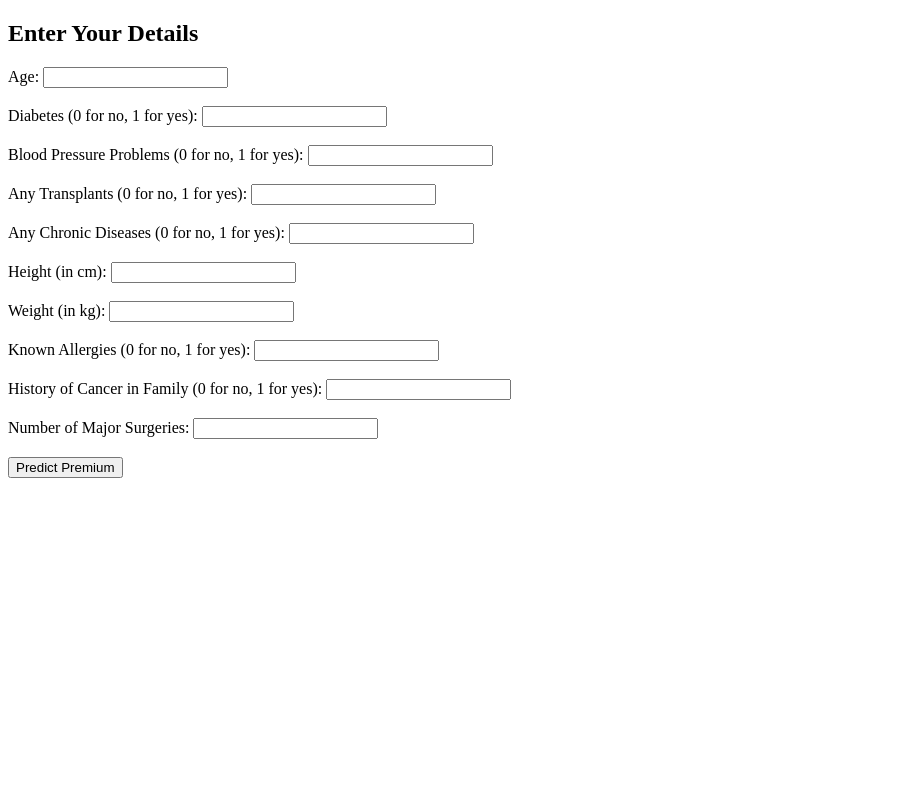
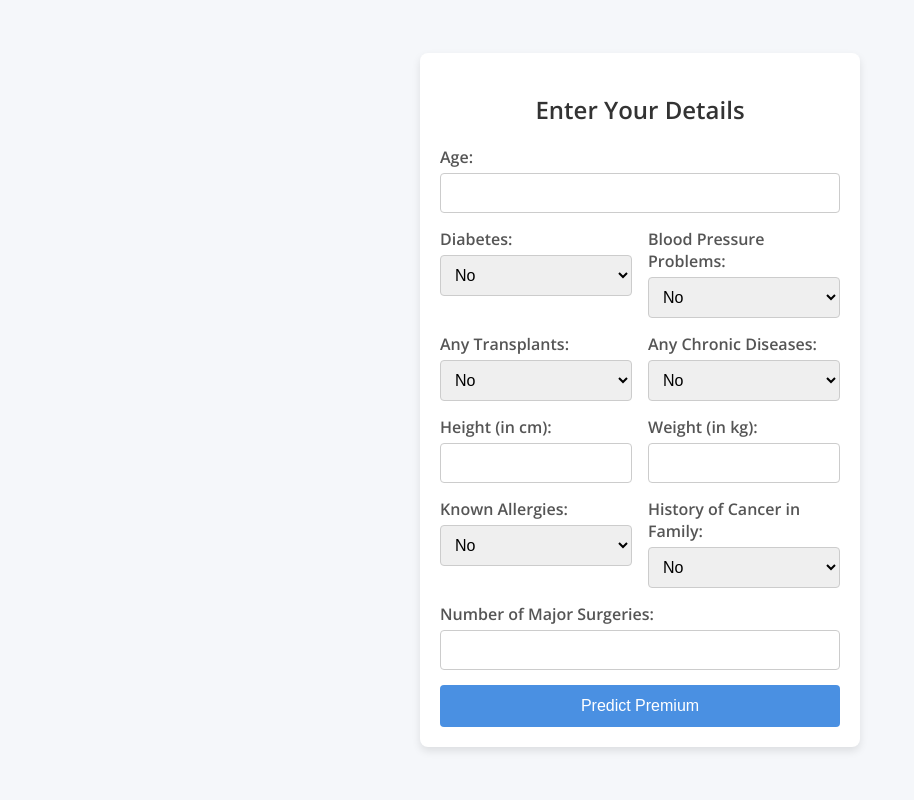
Before and after one commit to 1-apex/Insurance-Prediction-Web-Application, a Django app: page / in a window 1280 px wide. Shown: the whole page, without its empty margins (0-914 px from the left). Run offline with Django 5.2, Linux system fonts and the light colour scheme.

Commit message:
added styling to the page

```diff
--- a/templates/predict_premium.html
+++ b/templates/predict_premium.html
@@ -2,31 +2,113 @@
 <html>
 <head>
     <title>Predict Insurance Premium</title>
+    <link rel="stylesheet" href="style.css">
 </head>
 <body>
+    <div class="container">
         <h2>Enter Your Details</h2>
-    <form action="/predict_premium" method="post"> {% csrf_token %}
+        <form id="predictionForm" action="/predict_premium" method="post"> {% csrf_token %}
+            <div class="form-group">
                 <label for="age">Age:</label>
-        <input type="number" id="age" name="age"><br><br>
-        <label for="diabetes">Diabetes (0 for no, 1 for yes):</label>
-        <input type="number" id="diabetes" name="diabetes"><br><br>
-        <label for="blood_pressure_problems">Blood Pressure Problems (0 for no, 1 for yes):</label>
-        <input type="number" id="blood_pressure_problems" name="blood_pressure_problems"><br><br>
-        <label for="transplants">Any Transplants (0 for no, 1 for yes):</label>
-        <input type="number" id="transplants" name="transplants"><br><br>
-        <label for="chronic_diseases">Any Chronic Diseases (0 for no, 1 for yes):</label>
-        <input type="number" id="chronic_diseases" name="chronic_diseases"><br><br>
+                <input type="number" id="age" name="age">
+            </div>
+
+            <div class="form-group inline-group">
+                <div class="form-half">
+                    <label for="diabetes">Diabetes:</label>
+                    <select id="diabetes" name="diabetes">
+                        <option value="0">No</option>
+                        <option value="1">Yes</option>
+                    </select>
+                </div>
+                <div class="form-half">
+                    <label for="blood_pressure_problems">Blood Pressure Problems:</label>
+                    <select id="blood_pressure_problems" name="blood_pressure_problems">
+                        <option value="0">No</option>
+                        <option value="1">Yes</option>
+                    </select>
+                </div>
+            </div>
+
+            <div class="form-group inline-group">
+                <div class="form-half">
+                    <label for="transplants">Any Transplants:</label>
+                    <select id="transplants" name="transplants">
+                        <option value="0">No</option>
+                        <option value="1">Yes</option>
+                    </select>
+                </div>
+                <div class="form-half">
+                    <label for="chronic_diseases">Any Chronic Diseases:</label>
+                    <select id="chronic_diseases" name="chronic_diseases">
+                        <option value="0">No</option>
+                        <option value="1">Yes</option>
+                    </select>
+                </div>
+            </div>
+
+            <div class="form-group inline-group">
+                <div class="form-half">
                     <label for="height">Height (in cm):</label>
-        <input type="number" id="height" name="height"><br><br>
+                    <input type="number" id="height" name="height">
+                </div>
+                <div class="form-half">
                     <label for="weight">Weight (in kg):</label>
-        <input type="number" id="weight" name="weight"><br><br>
-        <label for="known_allergies">Known Allergies (0 for no, 1 for yes):</label>
-        <input type="number" id="known_allergies" name="known_allergies"><br><br>
-        <label for="history_of_cancer">History of Cancer in Family (0 for no, 1 for yes):</label>
-        <input type="number" id="history_of_cancer" name="history_of_cancer"><br><br>
+                    <input type="number" id="weight" name="weight">
+                </div>
+            </div>
+
+            <div class="form-group inline-group">
+                <div class="form-half">
+                    <label for="known_allergies">Known Allergies:</label>
+                    <select id="known_allergies" name="known_allergies">
+                        <option value="0">No</option>
+                        <option value="1">Yes</option>
+                    </select>
+                </div>
+                <div class="form-half">
+                    <label for="history_of_cancer">History of Cancer in Family:</label>
+                    <select id="history_of_cancer" name="history_of_cancer">
+                        <option value="0">No</option>
+                        <option value="1">Yes</option>
+                    </select>
+                </div>
+            </div>
+
+            <div class="form-group">
                 <label for="num_major_surgeries">Number of Major Surgeries:</label>
-        <input type="number" id="num_major_surgeries" name="num_major_surgeries"><br><br>
+                <input type="number" id="num_major_surgeries" name="num_major_surgeries">
+            </div>
+
             <button type="submit">Predict Premium</button>
         </form>
+    </div>
+
+    <div class="modal" id="resultModal">
+        <div class="modal-content">
+            <h2>Predicted Insurance Premium</h2>
+            <p>The predicted insurance premium is: <strong id="predictedPremium"></strong></p>
+            <button id="closeModal">Close</button>
+        </div>
+    </div>
+
+    <script>
+        document.getElementById('predictionForm').addEventListener('submit', function(event) {
+            event.preventDefault();
+
+            // Assuming the form submission is handled via AJAX and the prediction is received
+            // For demonstration purposes, let's mock the prediction result
+            const predictedPremium = "$500"; // This should be replaced by actual AJAX response data
+
+            document.getElementById('predictedPremium').textContent = predictedPremium;
+            document.getElementById('resultModal').style.display = 'flex';
+            document.querySelector('.container').classList.add('blur');
+        });
+
+        document.getElementById('closeModal').addEventListener('click', function() {
+            document.getElementById('resultModal').style.display = 'none';
+            document.querySelector('.container').classList.remove('blur');
+        });
+    </script>
 </body>
 </html>
--- /dev/null
+++ b/templates/style.css
@@ -0,0 +1,103 @@
+@import url('https://fonts.googleapis.com/css2?family=Open+Sans:wght@300;400;600&display=swap');
+
+body {
+    font-family: 'Open Sans', sans-serif;
+    background-color: #f5f7fa;
+    display: flex;
+    justify-content: center;
+    align-items: center;
+    height: 100vh;
+    margin: 0;
+}
+
+.container {
+    background-color: #fff;
+    padding: 20px;
+    border-radius: 8px;
+    box-shadow: 0 4px 8px rgba(0, 0, 0, 0.1);
+    width: 400px;
+    transition: filter 0.3s ease;
+}
+
+h2 {
+    margin-bottom: 20px;
+    color: #333;
+    text-align: center;
+}
+
+.form-group {
+    margin-bottom: 15px;
+}
+
+.inline-group {
+    display: flex;
+    justify-content: space-between;
+}
+
+.form-half {
+    width: 48%;
+}
+
+label {
+    display: block;
+    margin-bottom: 5px;
+    color: #555;
+    font-weight: 600;
+}
+
+input[type="number"],
+select {
+    width: 100%;
+    padding: 10px;
+    border: 1px solid #ccc;
+    border-radius: 4px;
+    font-size: 16px;
+    box-sizing: border-box;
+    transition: border-color 0.3s ease;
+}
+
+input[type="number"]:focus,
+select:focus {
+    border-color: #4a90e2;
+    outline: none;
+}
+
+button {
+    width: 100%;
+    padding: 12px;
+    border: none;
+    border-radius: 4px;
+    background-color: #4a90e2;
+    color: #fff;
+    font-size: 16px;
+    cursor: pointer;
+    transition: background-color 0.3s ease;
+}
+
+button:hover {
+    background-color: #357ab8;
+}
+
+.modal {
+    display: none;
+    position: fixed;
+    top: 0;
+    left: 0;
+    width: 100%;
+    height: 100%;
+    background: rgba(0, 0, 0, 0.5);
+    justify-content: center;
+    align-items: center;
+}
+
+.modal-content {
+    background: #fff;
+    padding: 20px;
+    border-radius: 8px;
+    text-align: center;
+    width: 300px;
+}
+
+.blur {
+    filter: blur(5px);
+}
```
Lines whose indentation alone changed are shown as unchanged.
